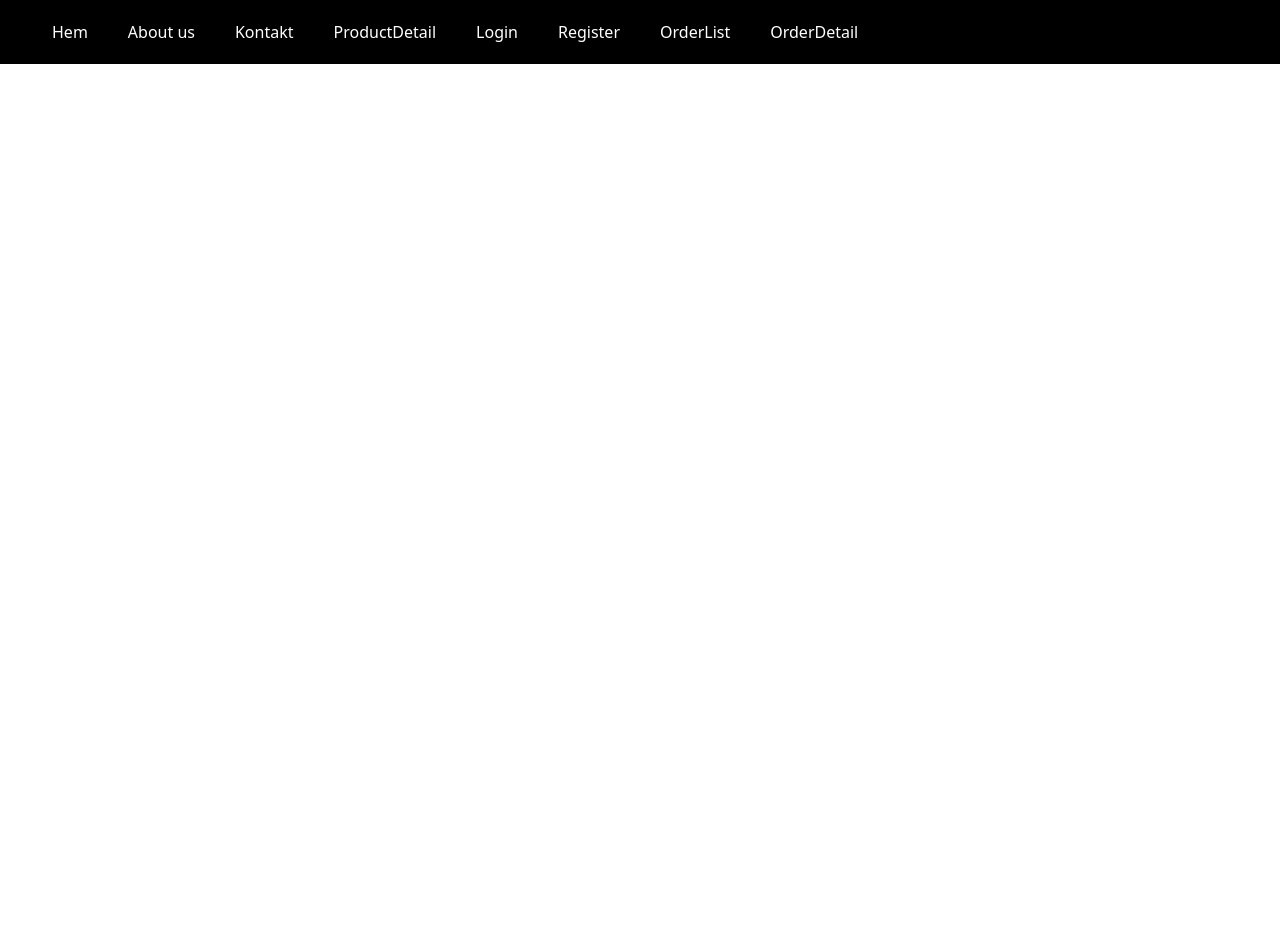
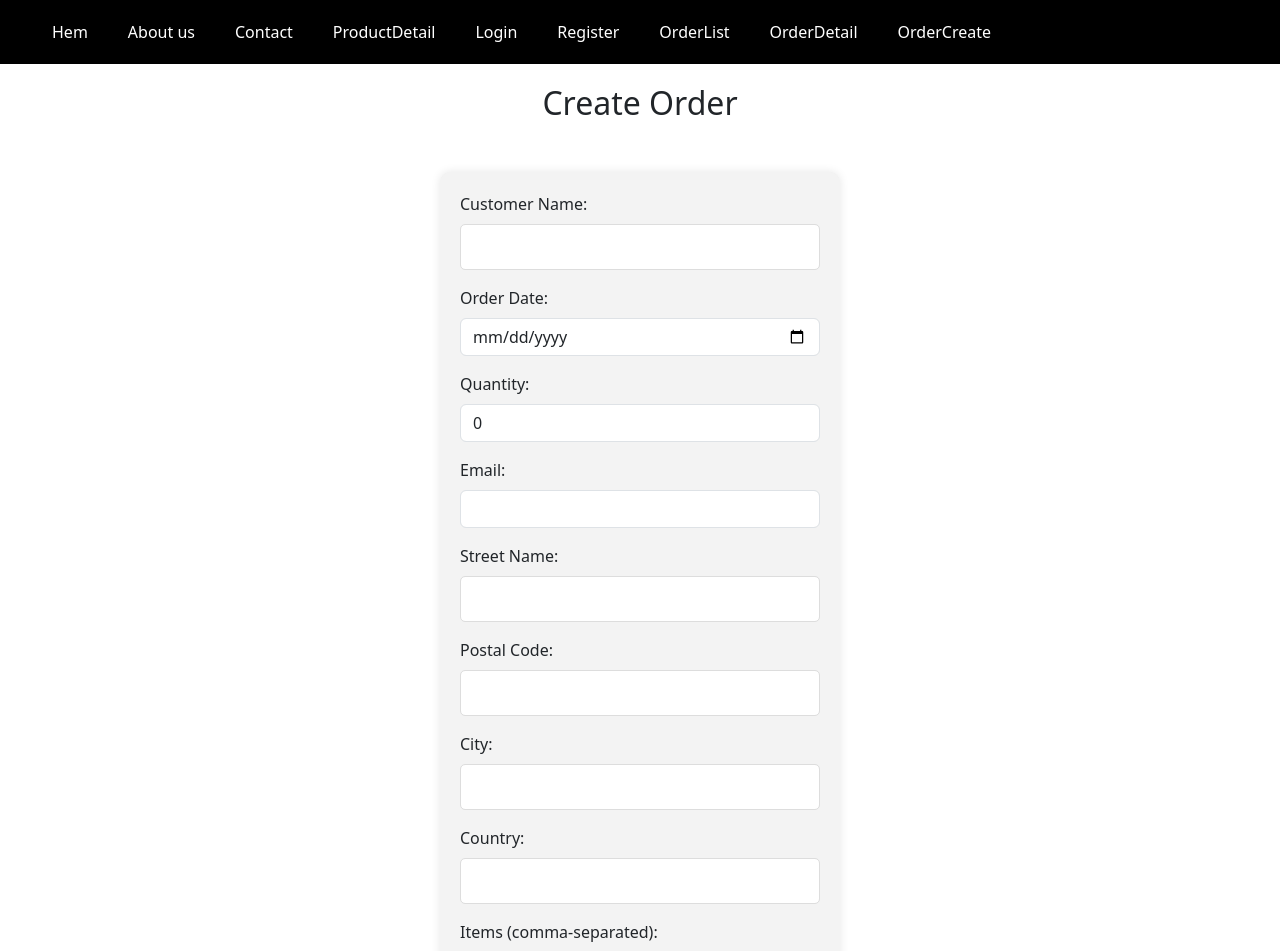
Before and after one commit to JakobECode/FlameFrontend, a React (Create React App) app: page /OrderCreate in a window 1280 px wide. Shown: the top 951 px of the page. Before the commit the page ends 800 px from the top, so only its background shows below. Built offline with nearby package versions, Linux system fonts and the light colour scheme; no server answers.

Commit message:
Add CreateOrder

```diff
--- a/src/components/navigation/Navigation.jsx
+++ b/src/components/navigation/Navigation.jsx
@@ -8,12 +8,13 @@ const Navigation = () => {
             <ul>
                 <li><NavLink to="/">Hem</NavLink>  </li>
                 <li><NavLink to="/about">About us</NavLink></li>
-                <li><NavLink to="/contact">Kontakt</NavLink></li>
+                <li><NavLink to="/contact">Contact</NavLink></li>
                 <li><NavLink to="/productdetail">ProductDetail</NavLink></li>
                 <li><NavLink to="/login">Login</NavLink></li>
                 <li><NavLink to="/Register">Register</NavLink></li>
                 <li><NavLink to="/OrderList">OrderList</NavLink></li>
                 <li><NavLink to="/OrderDetail">OrderDetail</NavLink></li>
+                <li><NavLink to="/OrderCreate">OrderCreate</NavLink></li>
 
             </ul>
 
--- a/src/components/partials/Routing.jsx
+++ b/src/components/partials/Routing.jsx
@@ -9,6 +9,7 @@ import Contact from "../views/Contact";
 import About from "../views/About";
 import OrderList from "../views/OrderList";
 import OrderDetail from "../views/OrderDetail";
+import OrderCreate from "../views/OrderCreate";
 
 const Routing = () => {
     return(
@@ -23,6 +24,7 @@ const Routing = () => {
             <Route path ='/About' element={<About/>}/>
             <Route path ='/OrderList' element={<OrderList/>}/>
             <Route path='/OrderDetail/:orderId' element={<OrderDetail/>}/>
+            <Route path='/OrderCreate' element={<OrderCreate/>}/>
 
         </Routes>
     )
--- a/src/components/views/Home.jsx
+++ b/src/components/views/Home.jsx
@@ -36,7 +36,7 @@ const Home = () => {
   }
 
   return (
-    <div className="container mt-4">
+    <div className="container mt-3">
       <h3>Produkter</h3>
       <p>Välj bland märken och produkter:</p>
       <div className="row">
@@ -46,7 +46,7 @@ const Home = () => {
               <img src={product.imageUrl} alt={product.name} className="card-img-top" />
               <div className="card-body">
                 <h4 className="card-title">{product.name}</h4>
-                <p className="card-text">{product.description}</p>
+                {/* <p className="card-text">{product.description}</p> */}
                 <p className="card-text"><strong>{product.price} SEK</strong></p>
                 <a href={`http://localhost:3000/productdetail/${product.id}`} className="btn btn-primary">View Product</a>
               </div>
--- /dev/null
+++ b/src/components/views/OrderCreate.jsx
@@ -0,0 +1,180 @@
+import React, { useState } from 'react';
+import { Form, Button, Container, Alert, InputGroup } from 'react-bootstrap';
+
+const CreateOrder = () => {
+  const [orderDetails, setOrderDetails] = useState({
+    id: 0,
+    customerName: '',
+    orderDate: '',
+    quantity: 0,
+    orderStatus: 'Pending', // Default to 'Pending'
+    email: '',
+    streetName: '',
+    postalCode: '',
+    city: '',
+    country: '',
+    items: []
+  });
+  const [error, setError] = useState('');
+  const [isSubmitting, setIsSubmitting] = useState(false);
+
+  const handleInputChange = (event) => {
+    const { name, value } = event.target;
+    if (name === "items") {
+      setOrderDetails({ ...orderDetails, [name]: value.split(',').map(item => item.trim()) });
+    } else if (name === "quantity") {
+      setOrderDetails({ ...orderDetails, [name]: parseInt(value, 10) });
+    } else {
+      setOrderDetails({ ...orderDetails, [name]: value });
+    }
+  };
+
+  const handleSubmit = async (event) => {
+    event.preventDefault();
+    setIsSubmitting(true);
+    setError('');
+
+    try {
+      const response = await fetch('https://localhost:7272/api/Order/CreateOrder', {
+        method: 'POST',
+        headers: {
+          'Content-Type': 'application/json'
+        },
+        body: JSON.stringify(orderDetails)
+      });
+
+      console.log(response);
+
+      if (!response.ok) {
+        // throw new Error(`HTTP error! status: ${response.status}`);
+        setError('Failed to create order: ');
+      }
+      else {
+        setError('Det blev rätt: ');
+        setOrderDetails({
+          id: 0,
+          customerName: '',
+          orderDate: '',
+          quantity: 0,
+          orderStatus: 'Pending',
+          email: '',
+          streetName: '',
+          postalCode: '',
+          city: '',
+          country: '',
+          items: []
+        });
+      }
+    }
+    catch (error)
+    {
+    }
+    finally {
+      setIsSubmitting(false);
+    }
+  };
+
+  return (
+    <Container className="mt-3">
+      <h2>Create Order</h2>
+      {error && <Alert variant="danger">{error}</Alert>}
+      <Form onSubmit={handleSubmit}>
+        <Form.Group className="mb-3">
+          <Form.Label>Customer Name:</Form.Label>
+          <Form.Control
+            type="text"
+            name="customerName"
+            value={orderDetails.customerName}
+            onChange={handleInputChange}
+            required
+          />
+        </Form.Group>
+        <Form.Group className="mb-3">
+          <Form.Label>Order Date:</Form.Label>
+          <Form.Control
+            type="date"
+            name="orderDate"
+            value={orderDetails.orderDate}
+            onChange={handleInputChange}
+            required
+          />
+        </Form.Group>
+        <Form.Group className="mb-3">
+          <Form.Label>Quantity:</Form.Label>
+          <Form.Control
+            type="number"
+            name="quantity"
+            value={orderDetails.quantity}
+            onChange={handleInputChange}
+            required
+          />
+        </Form.Group>
+        <Form.Group className="mb-3">
+          <Form.Label>Email:</Form.Label>
+          <Form.Control
+            type="email"
+            name="email"
+            value={orderDetails.email}
+            onChange={handleInputChange}
+            required
+          />
+        </Form.Group>
+        <Form.Group className="mb-3">
+          <Form.Label>Street Name:</Form.Label>
+          <Form.Control
+            type="text"
+            name="streetName"
+            value={orderDetails.streetName}
+            onChange={handleInputChange}
+            required
+          />
+        </Form.Group>
+        <Form.Group className="mb-3">
+          <Form.Label>Postal Code:</Form.Label>
+          <Form.Control
+            type="text"
+            name="postalCode"
+            value={orderDetails.postalCode}
+            onChange={handleInputChange}
+            required
+          />
+        </Form.Group>
+        <Form.Group className="mb-3">
+          <Form.Label>City:</Form.Label>
+          <Form.Control
+            type="text"
+            name="city"
+            value={orderDetails.city}
+            onChange={handleInputChange}
+            required
+          />
+        </Form.Group>
+        <Form.Group className="mb-3">
+          <Form.Label>Country:</Form.Label>
+          <Form.Control
+            type="text"
+            name="country"
+            value={orderDetails.country}
+            onChange={handleInputChange}
+            required
+          />
+        </Form.Group>
+        <Form.Group className="mb-3">
+          <Form.Label>Items (comma-separated):</Form.Label>
+          <Form.Control
+            type="text"
+            name="items"
+            placeholder="Item1, Item2, Item3"
+            value={orderDetails.items}
+            onChange={handleInputChange}
+          />
+        </Form.Group>
+        <Button variant="primary" type="submit" disabled={isSubmitting}>
+          {isSubmitting ? 'Creating...' : 'Create Order'}
+        </Button>
+      </Form>
+    </Container>
+  );
+};
+
+export default CreateOrder;
--- a/src/components/views/OrderList.jsx
+++ b/src/components/views/OrderList.jsx
@@ -7,13 +7,17 @@ const API_URL = 'https://localhost:7272/api/Order/AllOrders';
 
 // Function to fetch orders from the API
 const fetchOrders = async () => {
-  const response = await fetch(API_URL);
-  if (!response.ok) {
-    throw new Error('Network response was not ok');
+  try {
+    const response = await fetch(API_URL);
+    if (!response.ok) {
+      throw new Error(`HTTP error! status: ${response.status} ${response.statusText}`);
+    }
+    return await response.json();
+  } catch (error) {
+    console.error('Fetching orders failed:', error);
+    throw error;  // Re-throw to handle it in the component
   }
-  return await response.json();
 };
-
 // OrderList component definition
 const OrderList = () => {
   const [orders, setOrders] = useState([]); // State to hold the list of orders
--- a/src/components/views/ProductDetail.css
+++ b/src/components/views/ProductDetail.css
@@ -1,8 +1,8 @@
 /*ProductDetail css*/
 
 .custom-image-size {
-    width: 100px;  /* Justera till önskad bredd */
-     /* Bibehåller bildens proportioner */
+    width: 100%; /* Öka bredden till 100% av containerens bredd */
+    height: auto; /* Behåll bildens proportioner */
 }
 .custom-button-size {
     width: 200px;  /* Justera till önskad bredd */
@@ -18,3 +18,14 @@
 .custom-image-shadow {
     box-shadow: 5px 5px 15px rgba(0, 0, 0, 0.3); /* Lägger till skugga */
 }
+
+.card{
+    border: 1px solid hsla(0, 0%, 0%, 80%);
+    border-radius: 10px;
+    box-shadow: 5px 5px 5px hsla(0, 0%, 0%, 0.1);
+    padding: 20px;
+    margin: 10px;
+    max-height:inherit;
+    display:inline-block;
+
+}
--- a/src/components/views/ProductDetail.jsx
+++ b/src/components/views/ProductDetail.jsx
@@ -50,18 +50,18 @@ const ProductDetail = () => {
             <img
               src={product.imageUrl}
               alt={product.title}
-              className="img-fluid mb-3 custom-image-size custom-image-border custom-image-shadow custom-image-rotate"
+              className="img-fluid mb-3 custom-image custom-image-border custom-image-shadow"
             />
           </div>
           <Card.Text><strong>Name:</strong> {product.name}</Card.Text>
-          <Card.Text><span className="text-muted">Description:</span> {product.description}</Card.Text>
+          <Card.Text><strong className="text">Description:</strong> {product.description}</Card.Text>
           <Card.Text><strong>Price:</strong> {product.price} kr</Card.Text>
-          <Card.Text><em>Rating:</em> {product.Rating}</Card.Text>
-          <Card.Text className="text-uppercase"><strong>Category:</strong> {product.category}</Card.Text>
+          <Card.Text><strong>Rating:</strong> {product.Rating}</Card.Text>
+          <Card.Text className="text"><strong>Category:</strong> {product.category}</Card.Text>
         </Card.Body>
-        <Card.Footer className="d-flex justify-content-around">
+        <Card.Footer className="d-flex justify-content">
           <Button className="custom-button-size btn-danger" onClick={handleDelete}>Delete Product</Button>
-          <Link to={`/productedit/${product.id}`} className="btn custom-button-size btn-primary">Edit Product</Link>
+          <Link to={`/productedit/${product.id}`} className="btn custom-button btn-primary">Edit Product</Link>
         </Card.Footer>
       </Card>
     </div>
```
Also changed, not shown: src/components/views/OrderDetail.jsx (+8 -11 lines).
